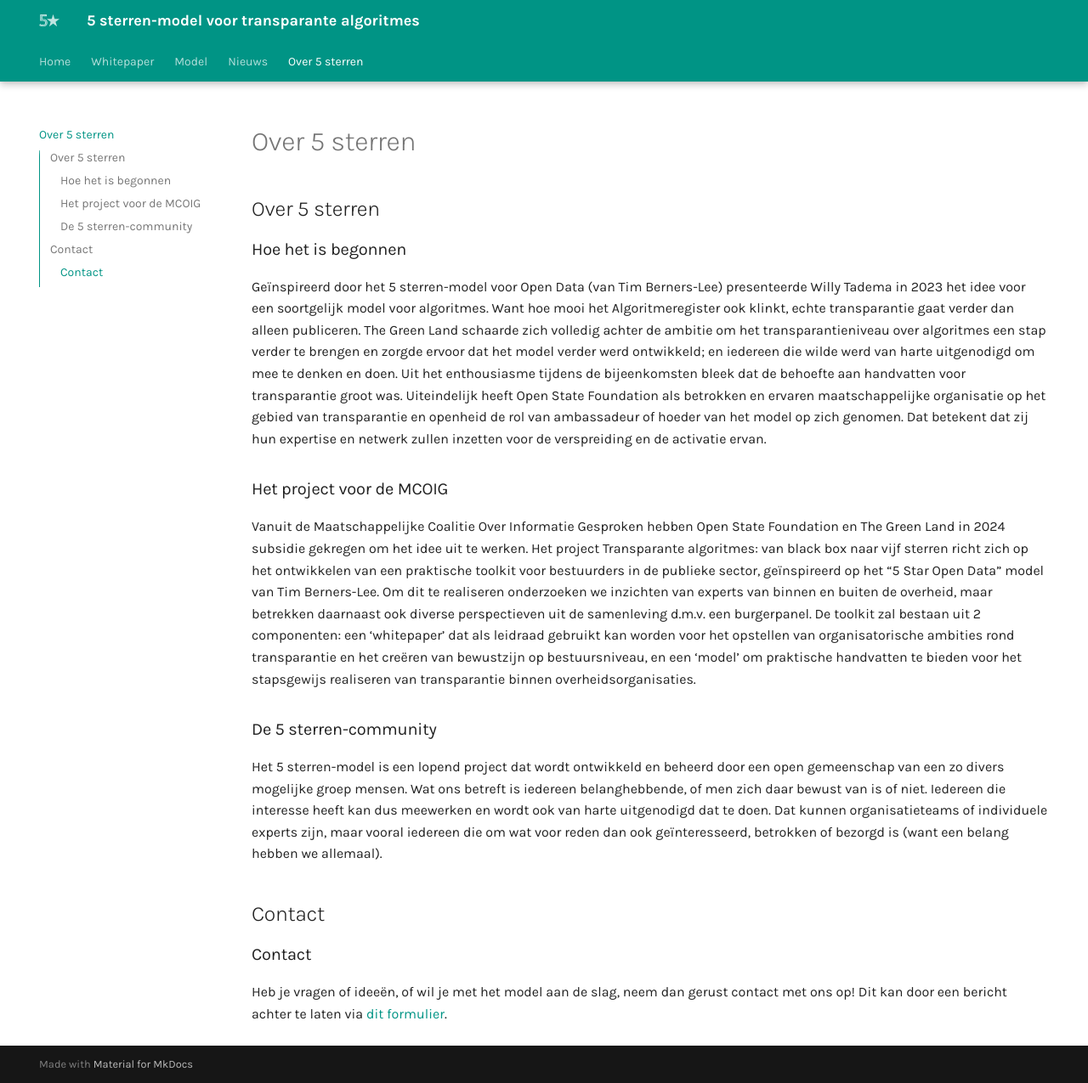
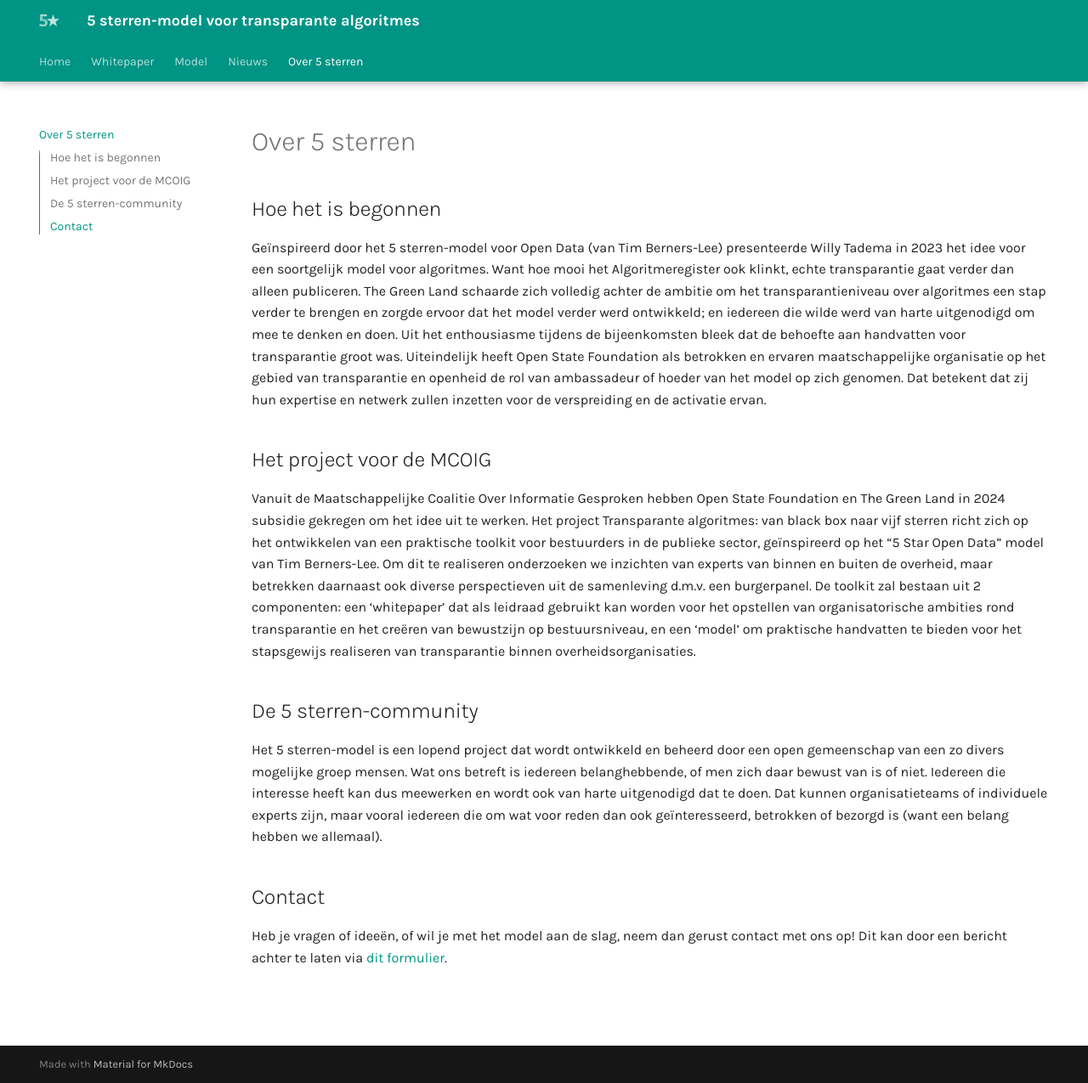
Before and after one commit to thegreenland/5-sterren-toolkit, an MkDocs documentation site: the page built from docs/about.md, in a window 1280 px wide and 1275 px high. Shown: the whole window at 85% size. Built offline with MkDocs 1.6.1 and Material for MkDocs 9.7.7, drawn with Linux system fonts in a browser that asks for light colours.

Commit message:
Update about.md

```diff
--- a/docs/about.md
+++ b/docs/about.md
@@ -1,20 +1,18 @@
-## Over 5 sterren
+# Over 5 sterren
 
-### Hoe het is begonnen
+## Hoe het is begonnen
 
 Geïnspireerd door het 5 sterren-model voor Open Data (van Tim Berners-Lee) presenteerde Willy Tadema in 2023 het idee voor een soortgelijk model voor algoritmes. Want hoe mooi het Algoritmeregister ook klinkt, echte transparantie gaat verder dan alleen publiceren. The Green Land schaarde zich volledig achter de ambitie om het transparantieniveau over algoritmes een stap verder te brengen en zorgde ervoor dat het model verder werd ontwikkeld; en iedereen die wilde werd van harte uitgenodigd om mee te denken en doen. Uit het enthousiasme tijdens de bijeenkomsten bleek dat de behoefte aan handvatten voor transparantie groot was. Uiteindelijk heeft Open State Foundation als betrokken en ervaren maatschappelijke organisatie op het gebied van transparantie en openheid de rol van ambassadeur of hoeder van het model op zich genomen. Dat betekent dat zij hun expertise en netwerk zullen inzetten voor de verspreiding en de activatie ervan.
 
-### Het project voor de MCOIG
+## Het project voor de MCOIG
 
 Vanuit de Maatschappelijke Coalitie Over Informatie Gesproken hebben Open State Foundation en The Green Land in 2024 subsidie gekregen om het idee uit te werken. Het project Transparante algoritmes: van black box naar vijf sterren richt zich op het ontwikkelen van een praktische toolkit voor bestuurders in de publieke sector, geïnspireerd op het “5 Star Open Data” model van Tim Berners-Lee. Om dit te realiseren onderzoeken we inzichten van experts van binnen en buiten de overheid, maar betrekken daarnaast ook diverse perspectieven uit de samenleving d.m.v. een burgerpanel. De toolkit zal bestaan uit 2 componenten: een ‘whitepaper’ dat als leidraad gebruikt kan worden voor het opstellen van organisatorische ambities rond transparantie en het creëren van bewustzijn op bestuursniveau, en een ‘model’ om praktische handvatten te bieden voor het stapsgewijs realiseren van transparantie binnen overheidsorganisaties.
 
-### De 5 sterren-community
+## De 5 sterren-community
 
 Het 5 sterren-model is een lopend project dat wordt ontwikkeld en beheerd door een open gemeenschap van een zo divers mogelijke groep mensen. Wat ons betreft is iedereen belanghebbende, of men zich daar bewust van is of niet. Iedereen die interesse heeft kan dus meewerken en wordt ook van harte uitgenodigd dat te doen. Dat kunnen organisatieteams of individuele experts zijn, maar vooral iedereen die om wat voor reden dan ook geïnteresseerd, betrokken of bezorgd is (want een belang hebben we allemaal).
 
 
 ## Contact
 
-### Contact
-
 Heb je vragen of ideeën, of wil je met het model aan de slag, neem dan gerust contact met ons op! Dit kan door een bericht achter te laten via [dit formulier](https://cloud.tgl.eu/apps/forms/s/MGQ7ACacimwkM4wjWxd9QFPe).
```
